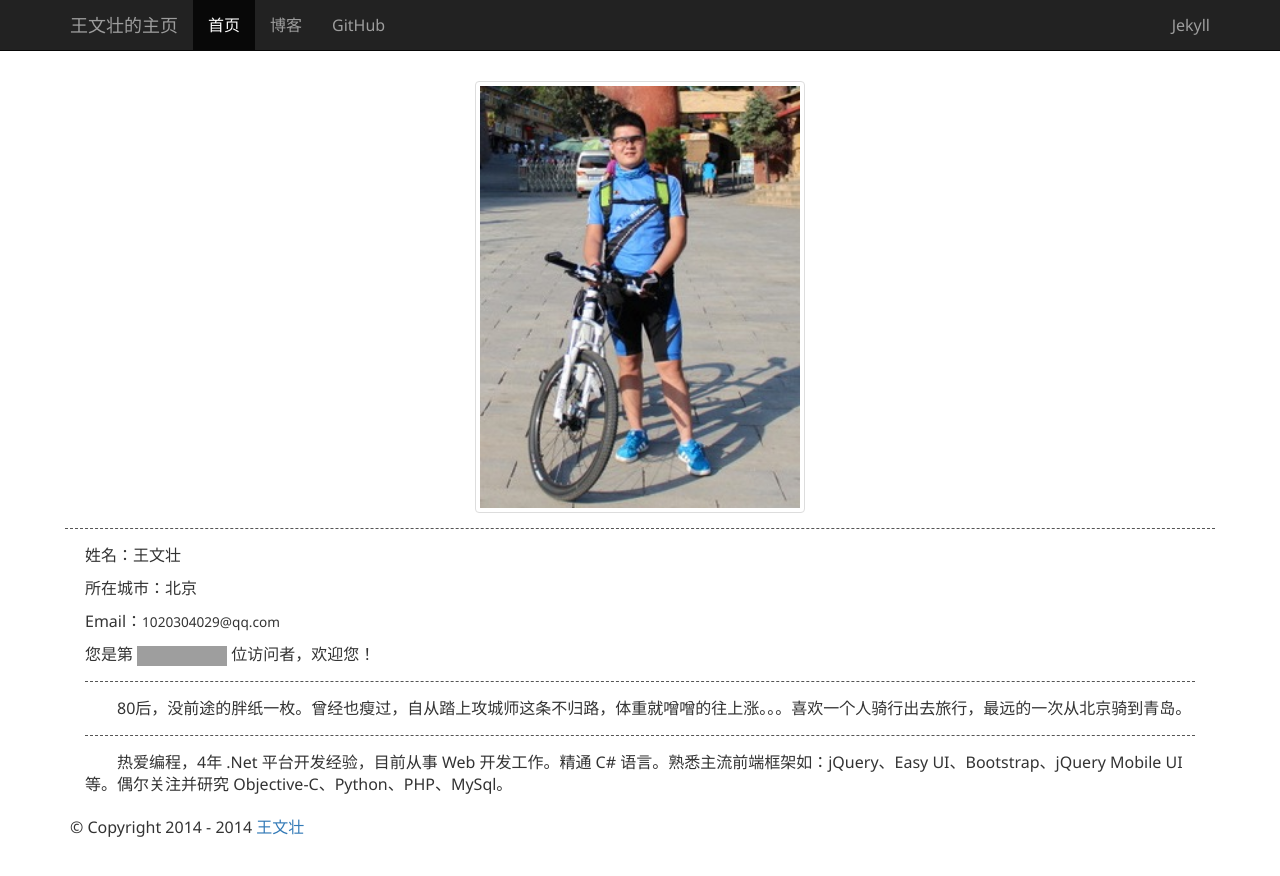
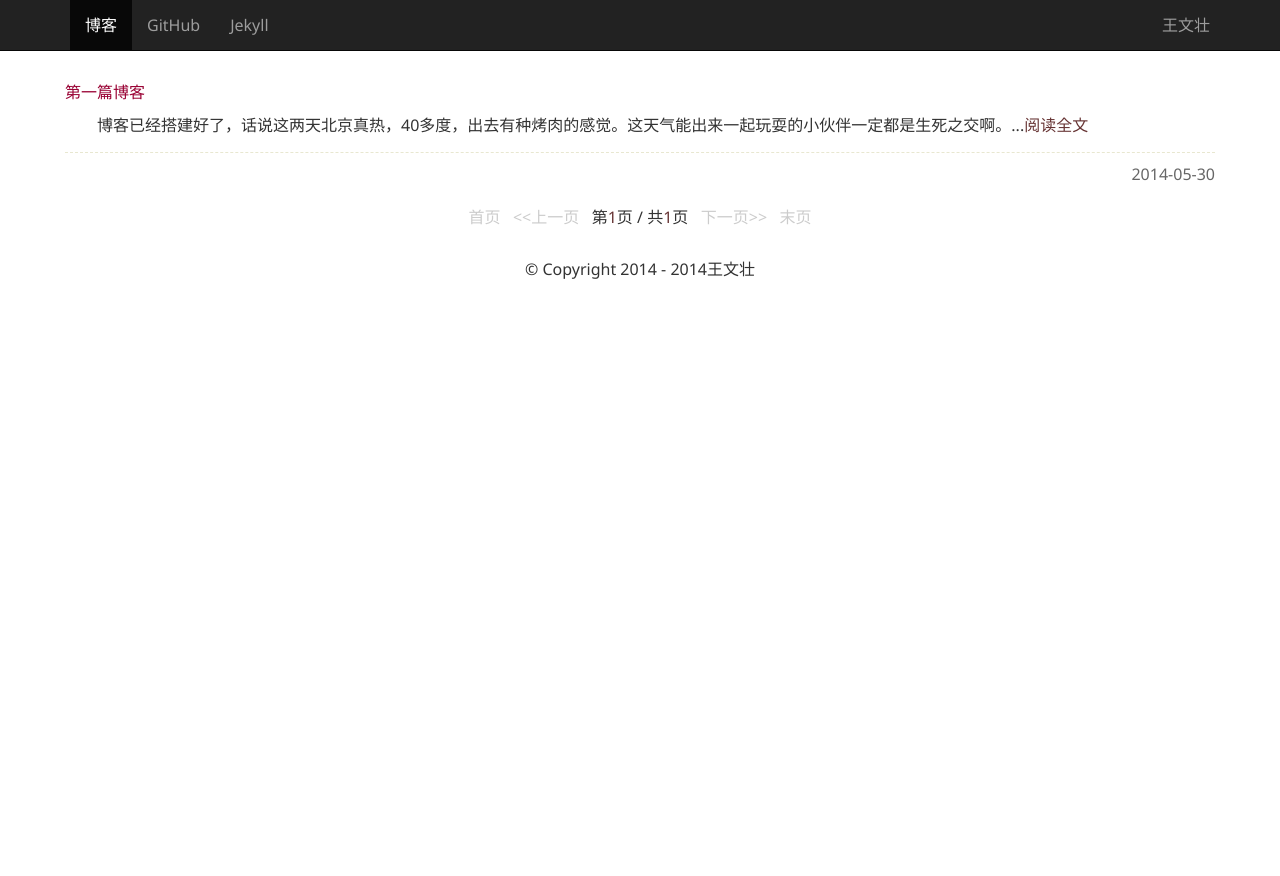
Before and after one commit to luminji/luminji.github.io, a Jekyll site: the page built from index.html, in a window 1280 px wide. Shown: the top 876 px of the page. Built offline with Jekyll 4.4.1, drawn with Linux system fonts in a browser that asks for light colours; nearby versions of some CDN libraries; the list of posts is cut into pages by our own code; grey boxes are pictures that could not be loaded.

Commit message:
增加分页功能，调整部分样式

```diff
--- a/CNAME
+++ b/CNAME
@@ -1 +1 @@
-www.wangwenzhuang.com
+blog.wangwenzhuang.com
--- a/_config.yml
+++ b/_config.yml
@@ -1,6 +1,7 @@
 markdown: kramdown
-title: 王文壮的主页
 permalink: /:year/:month/:day/:title/
 url: http://blog.wangwenzhuang.com
 author: 王文壮
 encoding: utf-8
+paginate: 20
+paginate_path: "page:num"
--- a/_layouts/default.html
+++ b/_layouts/default.html
@@ -20,16 +20,15 @@
             <span class="icon-bar"></span>
             <span class="icon-bar"></span>
           </button>
-          <a class="navbar-brand" href="{{ site.url }}">{{ site.title }}</a>
         </div>
         <div class="collapse navbar-collapse" id="navbar-collapse">
           <ul class="nav navbar-nav" id="navbar-nav">
-            <li id='nav1'><a href="/">首页</a></li>
-            <li id='nav2'><a href="/blog/">博客</a></li>
+            <li id='nav1'><a href="/">博客</a></li>
             <li><a href="https://github.com/WangWenzhuang/wangwenzhuang.github.io" target="_blank">GitHub</a></li>
+            <li><a href="http://jekyllrb.com" target="_blank">Jekyll</a></li>
           </ul>
           <ul class="nav navbar-nav navbar-right">
-            <li><a href="http://jekyllrb.com" target="_blank">Jekyll</a></li>
+          <li id='nav2'><a href="/about/">王文壮</a></li>
           </ul>
         </div>
       </div>
@@ -37,10 +36,8 @@
     <div class="container content">
           {{ content }}
     </div>
-    <div class="container">
-      <p>&copy;&nbsp;Copyright 2014 - {{site.time | date:"%Y"}}
-        <a href="{{ site.url }}">{{ site.author }}</a>
-      </p>
+    <div class="container footer">
+      <p>&copy;&nbsp;Copyright 2014 - {{site.time | date:"%Y"}}{{ site.author }}</p>
     </div>
   </body>
 </html>
--- a/index.html
+++ b/index.html
@@ -1,36 +1,41 @@
 ---
-title: 王文壮的主页
+title: 王文壮的博客
 layout: page
 ---
 <script type="text/javascript">
-  $(function () {
-    $('#nav1').addClass('active');
-  });
+	$(function () {
+		$('#nav1').addClass('active');
+	});
 </script>
-<div class="about-box">
-	<div class="about-headPortrait">
-		<img src="/images/716EC694-3296-4100-9DC4-A79BEA0F38ED.png" class="img-thumbnail" height="250" width="330" />
+{% for post in paginator.posts %}
+	<div>
+		<a class="page-title" href="{{ post.url }}" title="{{ post.title }}" target="_blank">{{ post.title }}</a>
+		<p class="page-description">{{ post.description }}...<a class="page-more" href="{{ post.url }}" target="_blank">阅读全文</a></p>
+		<div class="page-time-line">
+			<time datetime="{{ post.date | date:"%Y-%m-%d" }}">{{ post.date | date:"%Y-%m-%d" }}</time>
+		</div>
 	</div>
-	<div class="about-line"></div>
-	<div class="about-content">
-		<p>姓名：王文壮</p>
-		<p>所在城市：北京</p>
-		<p>Email：<small>1020304029@qq.com</small></p>
-		<p class="about-count">
-			<span>您是第</span>
-			<!-- GoStats Simple HTML Based Code -->
-			<a target="_blank" href="http://gostats.cn">
-				<img src="http://monster.gostats.cn/bin/count/a_472996/t_7/i_3/z_0/show_visitors/counter.png" style="border-width:0" />
-			</a>
-			<span>位访问者，欢迎您！</span>
-		</p>
-		<div class="about-line"></div>
-		<p class="about-introduction">
-			80后，没前途的胖纸一枚。曾经也瘦过，自从踏上攻城师这条不归路，体重就噌噌的往上涨。。。喜欢一个人骑行出去旅行，最远的一次从北京骑到青岛。
-		</p>
-		<div class="about-line"></div>
-		<p class="about-skills">
-			热爱编程，4年 .Net 平台开发经验，目前从事 Web 开发工作。精通 C# 语言。熟悉主流前端框架如：jQuery、Easy UI、Bootstrap、jQuery Mobile UI等。偶尔关注并研究 Objective-C、Python、PHP、MySql。
-		</p>
-	</div>
+{% endfor %}
+<div class="page-pagination">
+	{% if paginator.previous_page %}
+		<a href="/" class="page-paginator-nav">首页</a>&nbsp;&nbsp;
+		{% if paginator.previous_page ==1 %}
+			<a href="/" class="page-paginator-nav">&lt;&lt;上一页</a>
+		{% else %}
+			<a href="/page{{ paginator.previous_page }}" class="page-paginator-nav">&lt;&lt;上一页</a>
+		{% endif %}
+	{% else %}
+		<span class="page-paginator-disable">首页</span>
+		&nbsp;&nbsp;<span class="page-paginator-disable">&lt;&lt;上一页</span>
+	{% endif %}
+
+	&nbsp;&nbsp;第<span class="page-paginator-number">{{ paginator.page }}</span>页&nbsp;/&nbsp;共<span class="page-paginator-number">{{ paginator.total_pages }}</span>页&nbsp;&nbsp;
+
+	{% if paginator.next_page %}
+		<a href="/page{{ paginator.next_page }}" class="page-paginator-nav">下一页&gt;&gt;</a>&nbsp;&nbsp;
+		<a href="/page{{ paginator.total_pages }}" class="page-paginator-nav">末页</a>
+	{% else %}
+		<span class="page-paginator-disable">下一页&gt;&gt;</span>
+		&nbsp;&nbsp;<span class="page-paginator-disable">末页</span>
+	{% endif %}
 </div>
--- a/style/style.css
+++ b/style/style.css
@@ -6,6 +6,10 @@ body {
 .content{
 	margin-top: 20px;
 	padding: 10px;
+	margin-bottom: 20px;
+}
+.footer{
+	text-align: center;
 }
 
 
@@ -18,6 +22,7 @@ body {
 	margin-top: 15px;
 	padding-top: 10px;
 	text-align: right;
+	color: #666666;
 }
 .post-content{
 	margin-top: 30px;
@@ -34,19 +39,33 @@ body {
 	margin-top: 10px;
 	text-indent: 2em;
 }
+.page-more{
+	color: #663333;
+}
 .page-time-line{
 	border-top:1px dashed #e8e7d0;
 	margin-top: 15px;
 	padding-top: 10px;
 	text-align: right;
+	color: #666666;
+}
+.page-pagination{
+	margin-top: 20px;
+	text-align: center;
+}
+.page-paginator-nav{
+	color: #990033;
+}
+.page-paginator-disable{
+	color: #CCCCCC;
+}
+.page-paginator-number{
+	color: #663333;
 }
 
 /*about*/
 .about-box{
 	margin-bottom: 0px;
-}
-.about-headPortrait{
-	text-align: center;
 }
 .about-content{
 	padding-left: 20px;
```
Also changed, not shown: about/index.html (added, +32 -0 lines), blog/index.md (deleted, +0 -18 lines), README.md, images/716EC694-3296-4100-9DC4-A79BEA0F38ED.png (deleted), images/8C41AE6D-026B-4E09-A84A-EB9FFA6667EF.png (deleted).
